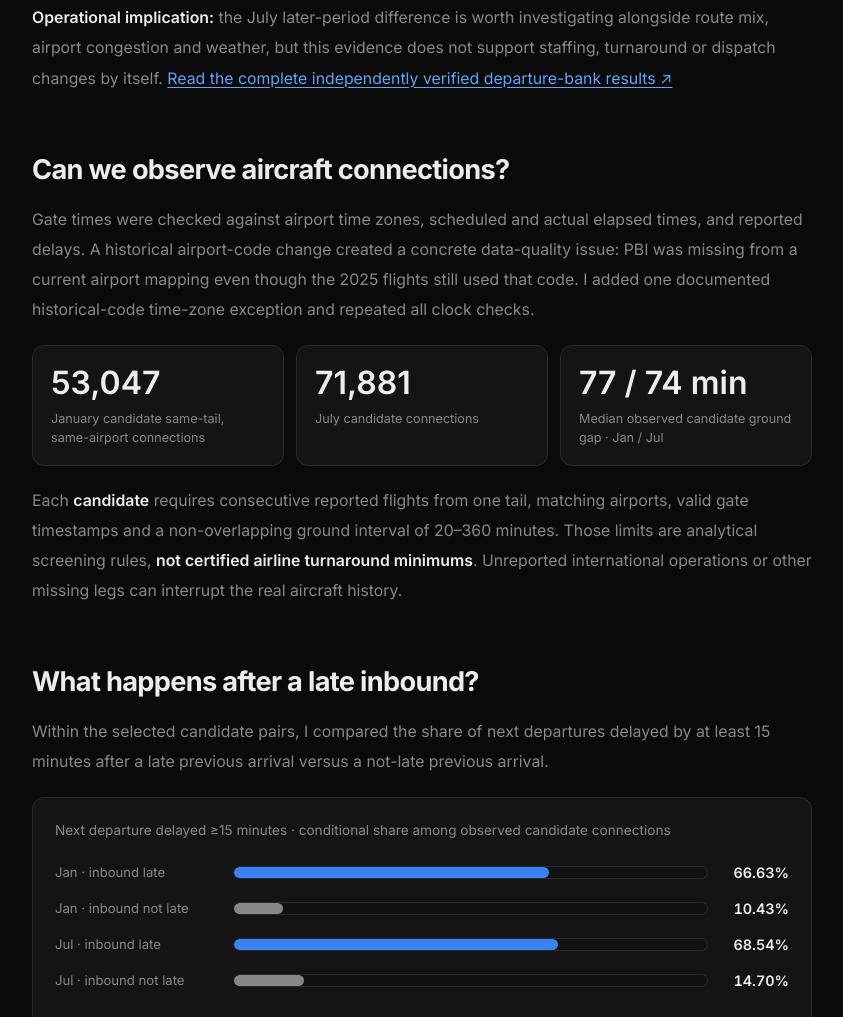
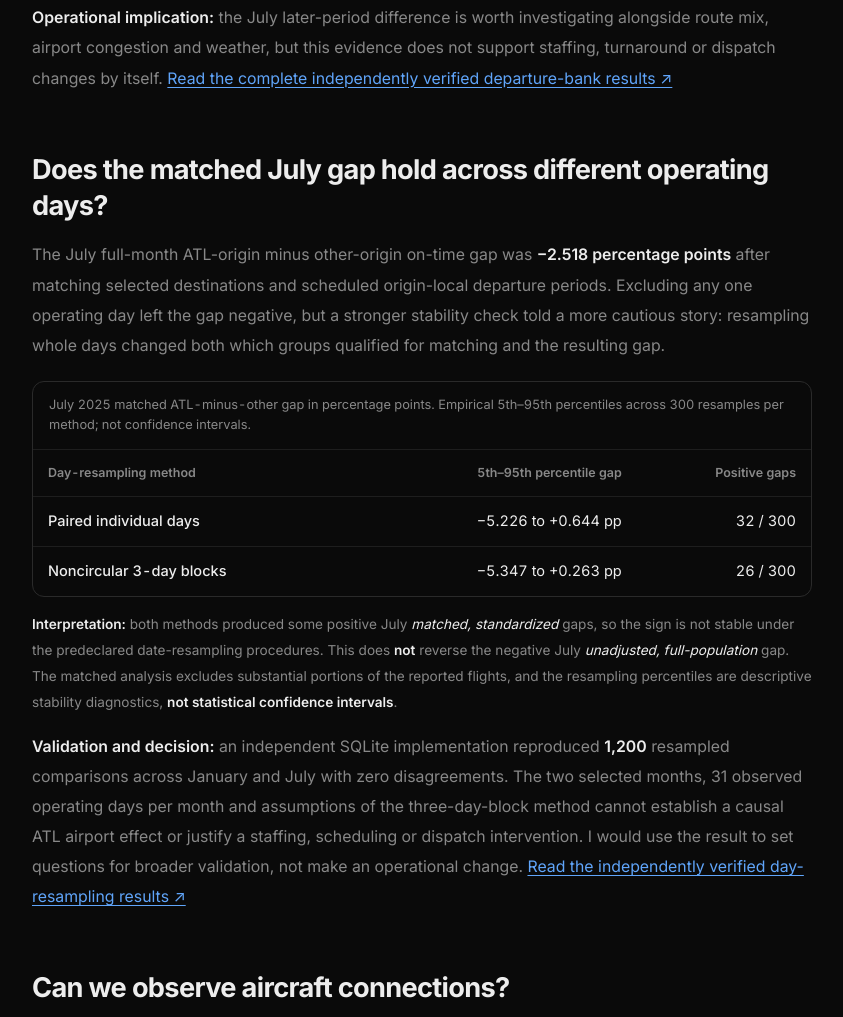
Before and after one commit to yumorepos/yumorepos.github.io, a plain HTML site: page airline-operations.html in a window 1280 px wide. Shown: the part 4651-5668 px from the top of the page, without its empty margins (218-1061 px from the left). Drawn offline with Linux system fonts and the light colour scheme.

Commit message:
docs: explain independently verified July day-resampling sensitivity

```diff
--- a/airline-operations.html
+++ b/airline-operations.html
@@ -137,6 +137,24 @@
       <p><strong>Operational implication:</strong> the July later-period difference is worth investigating alongside route mix, airport congestion and weather, but this evidence does not support staffing, turnaround or dispatch changes by itself. <a class="case-inline-link" href="https://github.com/yumorepos/fleet-tracker/blob/main/docs/BTS_DEPARTURE_BANK_DESTINATION_MIX_2025_RESULTS.md" target="_blank" rel="noopener noreferrer">Read the complete independently verified departure-bank results ↗</a></p>
     </section>
 
+
+    <section id="day-resampling">
+      <h2>Does the matched July gap hold across different operating days?</h2>
+      <p>The July full-month ATL-origin minus other-origin on-time gap was <strong>−2.518 percentage points</strong> after matching selected destinations and scheduled origin-local departure periods. Excluding any one operating day left the gap negative, but a stronger stability check told a more cautious story: resampling whole days changed both which groups qualified for matching and the resulting gap.</p>
+      <div class="case-table-scroll" role="region" aria-label="July 2025 matched on-time gap resampling results" tabindex="0">
+        <table class="case-results-table">
+          <caption>July 2025 matched ATL-minus-other gap in percentage points. Empirical 5th–95th percentiles across 300 resamples per method; not confidence intervals.</caption>
+          <thead><tr><th scope="col">Day-resampling method</th><th scope="col">5th–95th percentile gap</th><th scope="col">Positive gaps</th></tr></thead>
+          <tbody>
+            <tr><th scope="row">Paired individual days</th><td>−5.226 to +0.644 pp</td><td>32 / 300</td></tr>
+            <tr><th scope="row">Noncircular 3-day blocks</th><td>−5.347 to +0.263 pp</td><td>26 / 300</td></tr>
+          </tbody>
+        </table>
+      </div>
+      <p class="case-table-note"><strong>Interpretation:</strong> both methods produced some positive July <em>matched, standardized</em> gaps, so the sign is not stable under the predeclared date-resampling procedures. This does <strong>not</strong> reverse the negative July <em>unadjusted, full-population</em> gap. The matched analysis excludes substantial portions of the reported flights, and the resampling percentiles are descriptive stability diagnostics, <strong>not statistical confidence intervals</strong>.</p>
+      <p><strong>Validation and decision:</strong> an independent SQLite implementation reproduced <strong>1,200</strong> resampled comparisons across January and July with zero disagreements. The two selected months, 31 observed operating days per month and assumptions of the three-day-block method cannot establish a causal ATL airport effect or justify a staffing, scheduling or dispatch intervention. I would use the result to set questions for broader validation, not make an operational change. <a class="case-inline-link" href="https://github.com/yumorepos/fleet-tracker/blob/main/docs/BTS_DAY_RESAMPLING_2025_RESULTS.md" target="_blank" rel="noopener noreferrer">Read the independently verified day-resampling results ↗</a></p>
+    </section>
+
     <section id="connections">
       <h2>Can we observe aircraft connections?</h2>
       <p>Gate times were checked against airport time zones, scheduled and actual elapsed times, and reported delays. A historical airport-code change created a concrete data-quality issue: PBI was missing from a current airport mapping even though the 2025 flights still used that code. I added one documented historical-code time-zone exception and repeated all clock checks.</p>
```
